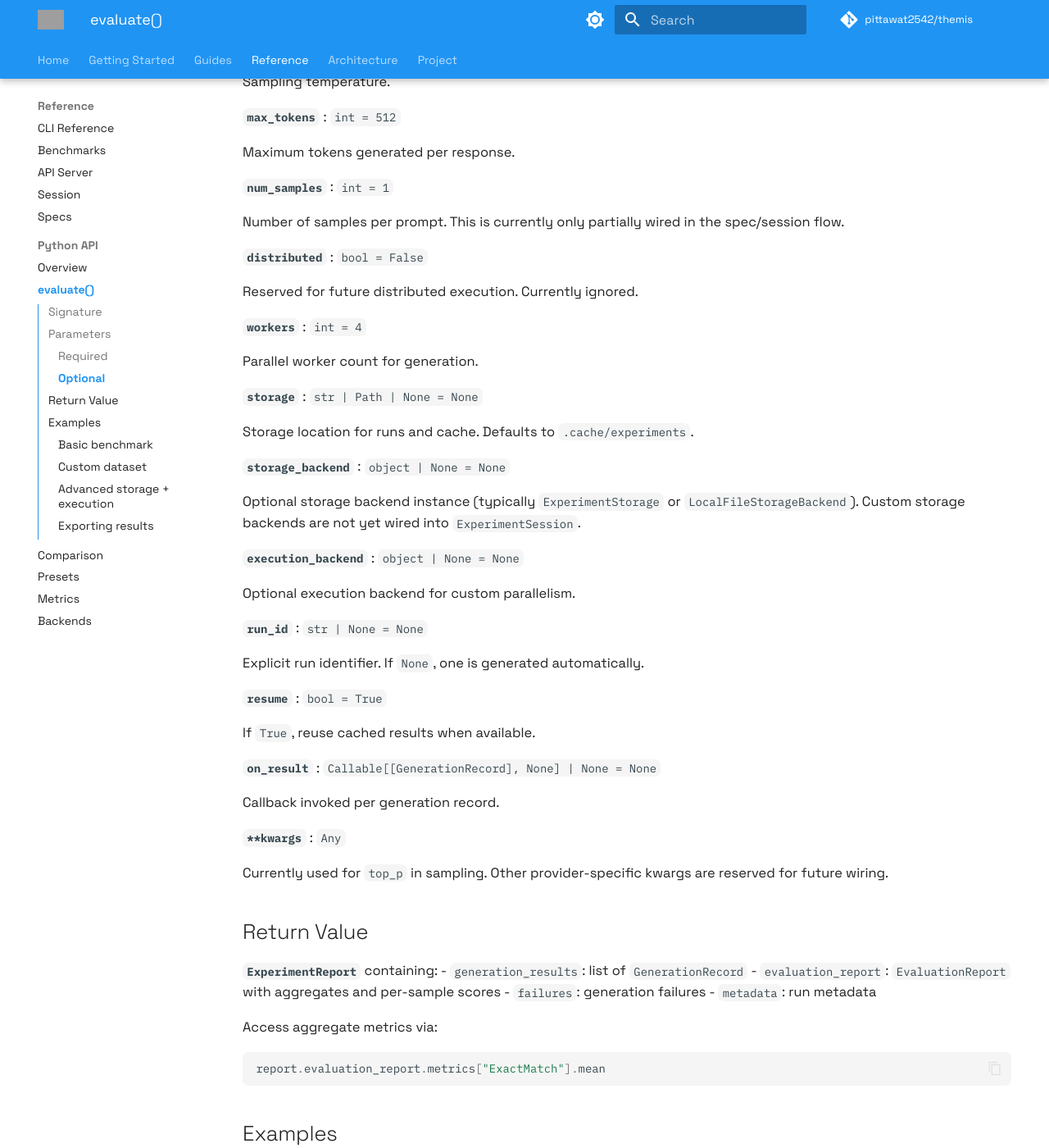
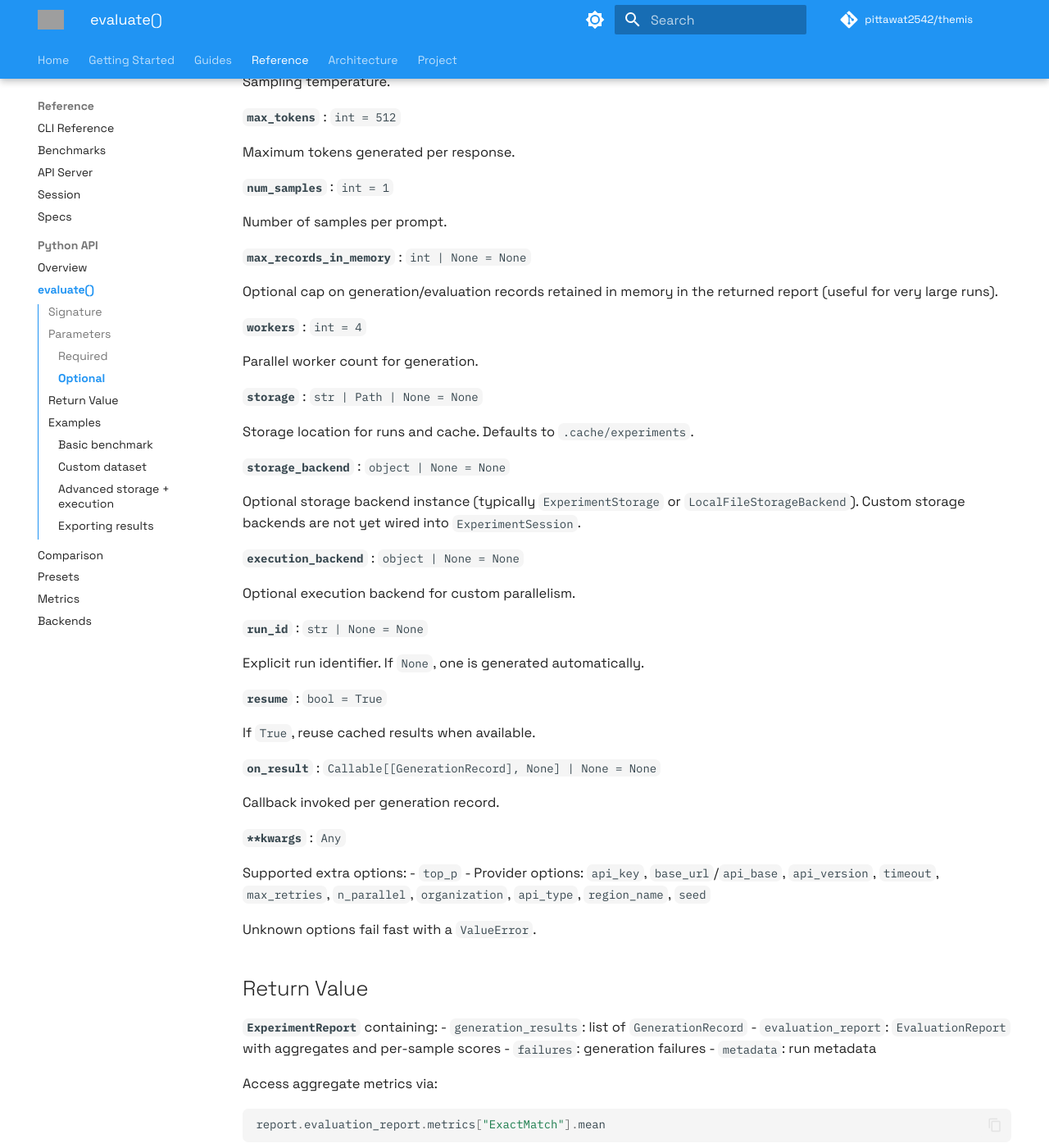
Before and after one commit to Pittawat2542/themis, an MkDocs documentation site: the page built from docs/api/evaluate.md, in a window 1280 px wide and 1400 px high, scrolled down 1613 px. Shown: the whole window at 82% size. Built offline with MkDocs 1.6.1 and Material for MkDocs 9.7.7, drawn with Linux system fonts in a browser that asks for light colours; comment, search, counter and statistics services are not loaded; the version menu is left out; some of the changed text lies outside the part shown; grey boxes are pictures that could not be loaded.

Commit message:
Align evaluate docs with API and add docs consistency tests

```diff
--- a/docs/api/evaluate.md
+++ b/docs/api/evaluate.md
@@ -15,7 +15,7 @@ def evaluate(
     temperature: float = 0.0,
     max_tokens: int = 512,
     num_samples: int = 1,
-    distributed: bool = False,
+    max_records_in_memory: int | None = None,
     workers: int = 4,
     storage: str | Path | None = None,
     storage_backend: object | None = None,
@@ -80,11 +80,12 @@ Maximum tokens generated per response.
 
 **`num_samples`** : `int = 1`
 
-Number of samples per prompt. This is currently only partially wired in the spec/session flow.
+Number of samples per prompt.
 
-**`distributed`** : `bool = False`
+**`max_records_in_memory`** : `int | None = None`
 
-Reserved for future distributed execution. Currently ignored.
+Optional cap on generation/evaluation records retained in memory in the returned
+report (useful for very large runs).
 
 **`workers`** : `int = 4`
 
@@ -118,8 +119,12 @@ Callback invoked per generation record.
 
 **`**kwargs`** : `Any`
 
-Currently used for `top_p` in sampling. Other provider-specific kwargs are
-reserved for future wiring.
+Supported extra options:
+- `top_p`
+- Provider options: `api_key`, `base_url`/`api_base`, `api_version`, `timeout`,
+  `max_retries`, `n_parallel`, `organization`, `api_type`, `region_name`, `seed`
+
+Unknown options fail fast with a `ValueError`.
 
 ## Return Value
 
```
Also changed, not shown: TODOs.md (+4 -4 lines), docs/ARCHITECTURE.md (+1 -1 lines), 2 other files.
